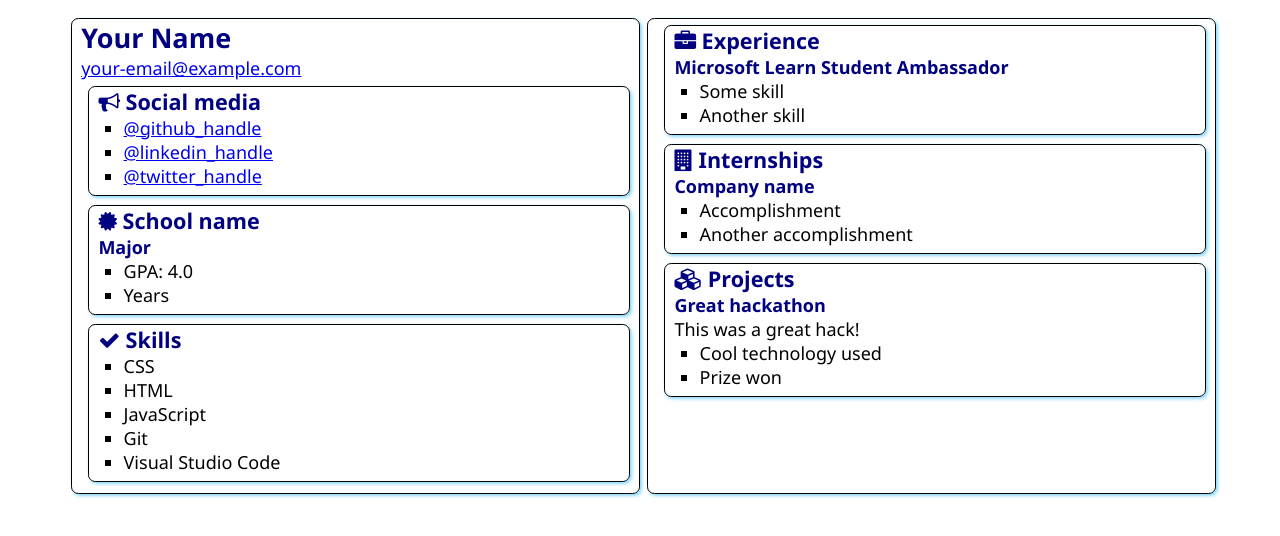
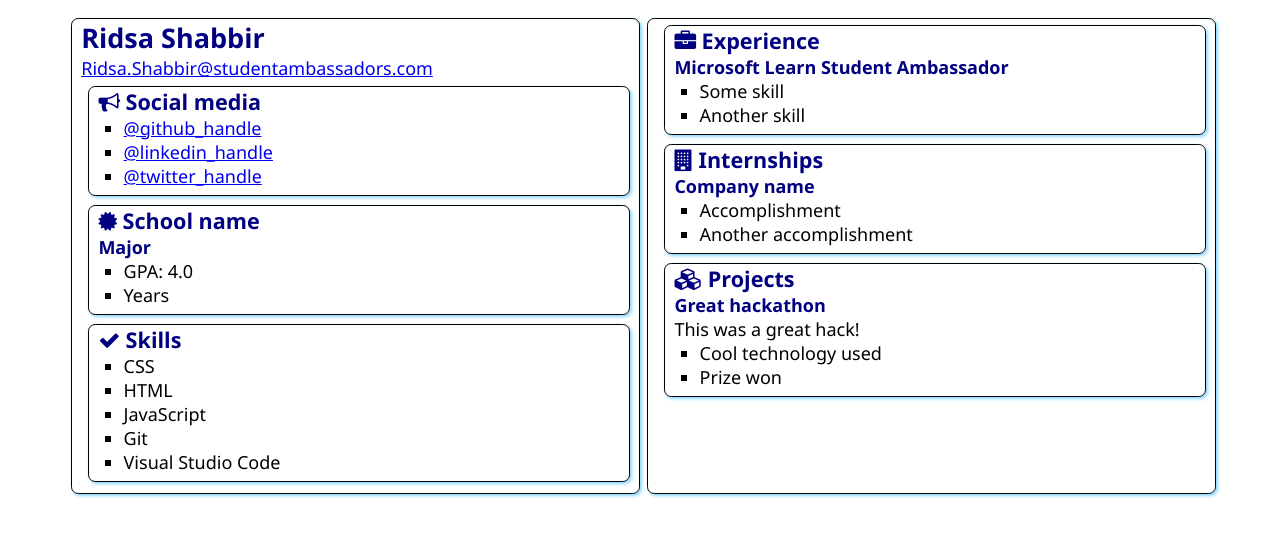
Before and after one commit to ridsashabbir/SATechnicalOnboarding, a plain HTML site: page src/index.html in a window 1280 px wide. Drawn offline with Linux system fonts and the light colour scheme.

Commit message:
Commit made from VS Code Azure Static Web Apps

```diff
--- a/src/index.html
+++ b/src/index.html
@@ -12,8 +12,8 @@
 <body>
     <main>
         <article class="box">
-            <h1>Your Name</h1>
-            <div><a href="mailto:your.email@example.com">your-email@example.com</a></div>
+            <h1>Ridsa Shabbir</h1>
+            <div><a href="mailto:Ridsa.Shabbir@studentambassadors.com">Ridsa.Shabbir@studentambassadors.com</a></div>
 
             <section class="box">
                 <h2>
```
